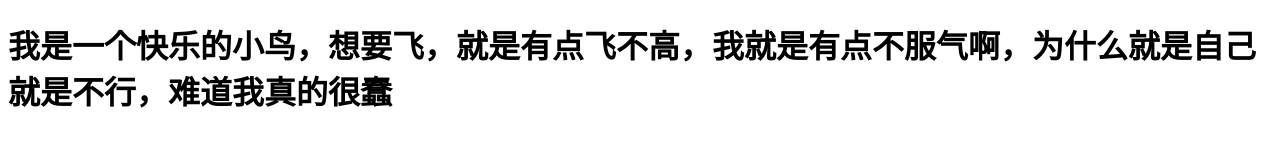
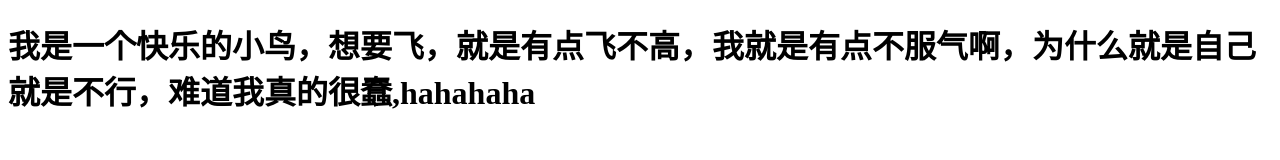
Before and after one commit to guduren/git-demo, a plain HTML site: page index.html in a window 1280 px wide. Drawn offline with Linux system fonts and the light colour scheme.

Commit message:
程序员第三次提交

```diff
--- a/index.html
+++ b/index.html
@@ -5,6 +5,6 @@
 		<title></title>
 	</head>
 	<body>
-		<h1>我是一个快乐的小鸟，想要飞，就是有点飞不高，我就是有点不服气啊，为什么就是自己就是不行，难道我真的很蠢</h1>
+		<h1>我是一个快乐的小鸟，想要飞，就是有点飞不高，我就是有点不服气啊，为什么就是自己就是不行，难道我真的很蠢,hahahaha</h1>
 	</body>
 </html>
```
